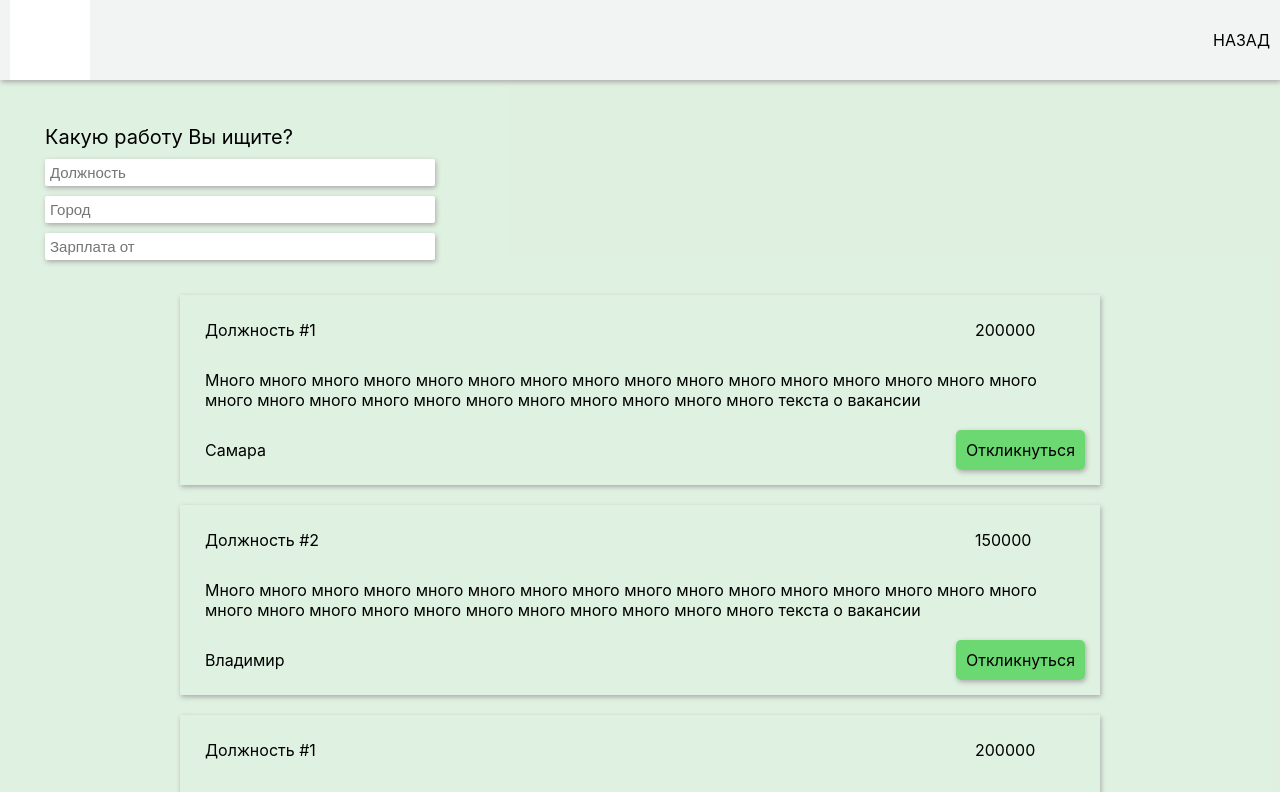
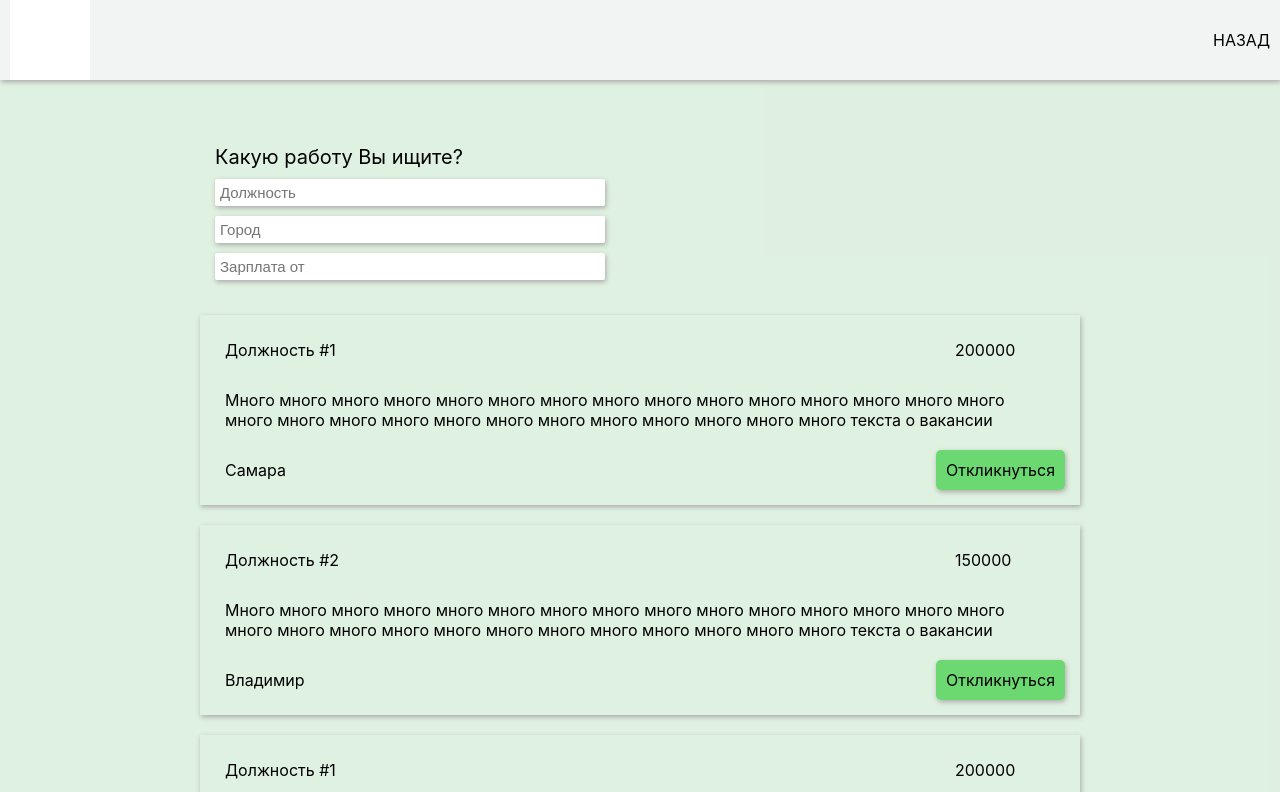
Before and after one commit to AndAndrew/ru.sk-mip, a React (Create React App) app: page /#/Vacancy in a window 1280 px wide. Shown: the top 792 px of the page. Built offline with nearby package versions, Linux system fonts and the light colour scheme.

Commit message:
fix: fixed sortBlocks design

```diff
--- a/src/Features/VacanciesPage/VacanciesPage.module.scss
+++ b/src/Features/VacanciesPage/VacanciesPage.module.scss
@@ -5,6 +5,15 @@
   color: black;
   display: flex;
   flex-direction: column;
+  align-items: center;
+  .block {
+    max-width: 900px;
+    display: flex;
+    flex-direction: column;
+    justify-content: center;
+    color: black;
+    padding: 10px;
+    margin: 10px;
     .sortBlock {
       max-width: 400px;
       padding: 20px;
@@ -24,10 +33,10 @@
         border-radius: 2px;
       }
     }
-
     .vacancies {
       display: flex;
       flex-direction: column;
       align-items: center;
     }
   }
+}
--- a/src/Features/VacanciesPage/VacanciesPage.tsx
+++ b/src/Features/VacanciesPage/VacanciesPage.tsx
@@ -39,11 +39,7 @@ export const VacanciesPage = (props: PropsType) => {
 
     return (
         <div className={styles.container}>
-            {/*<div className={styles.block}>*/}
-            {/*<div>Какую работу Вы ищите?</div>*/}
-            {/*<input/>*/}
-            {/*<input/>*/}
-            {/*<button>Показать</button>*/}
+            <div className={styles.block}>
                 <div className={styles.sortBlock}>
                     <div className={styles.sortTitle}>Какую работу Вы ищите?</div>
                     <input className={styles.sortInput}
@@ -60,7 +56,6 @@ export const VacanciesPage = (props: PropsType) => {
                            onChange={salaryInputChangeHandler}>
                     </input>
                 </div>
-            {/*</div>*/}
                 <div className={styles.vacancies}>
                     {currentVacancies.map(vacancy =>
                         <VacancyItem key={vacancy.id}
@@ -70,5 +65,6 @@ export const VacanciesPage = (props: PropsType) => {
                         />)}
                 </div>
             </div>
+        </div>
     )
 };
--- a/src/Features/VacanciesPage/VacancyItem/VacancyItem.module.scss
+++ b/src/Features/VacanciesPage/VacancyItem/VacancyItem.module.scss
@@ -6,7 +6,6 @@
   display: flex;
   justify-content: center;
   flex-direction: column;
-
   box-shadow: 1px 2px 5px darkgray;
   .itemHeader {
     display: flex;
```
Lines whose indentation alone changed are shown as unchanged.
